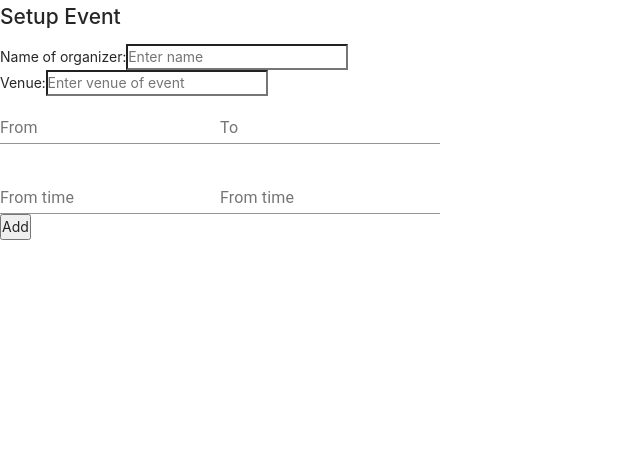
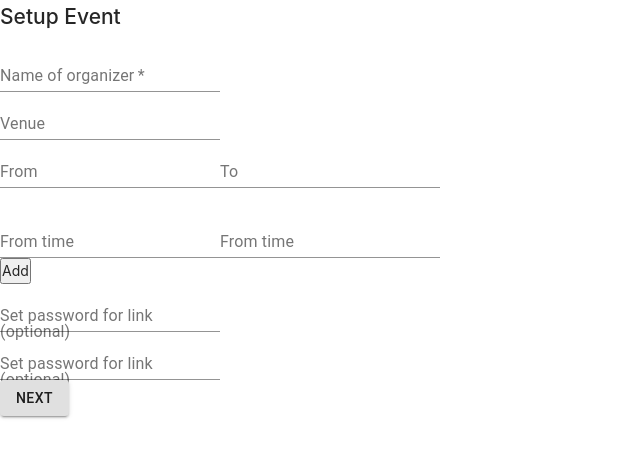
Before and after one commit to Andrew781123/scheduling-quick, a React (Create React App) app in the folder frontend/: page / in a window 1280 px wide. Shown: the top 458 px of the page, without its empty margins (0-640 px from the left). Built offline with nearby package versions, Linux system fonts and the light colour scheme.

Commit message:
finish setup form v1

```diff
--- a/frontend/src/components/shared/UserInput.tsx
+++ /dev/null
@@ -1,29 +0,0 @@
-import React, { useState } from "react";
-
-interface UserInputProps {
-  label: string;
-  placeholder?: string;
-}
-
-export const UserInput: React.FC<UserInputProps> = props => {
-  const { label, placeholder } = props;
-
-  const [input, setInput] = useState("");
-
-  const handleUserInput = (e: React.ChangeEvent<HTMLInputElement>) => {
-    setInput(e.target.value);
-  };
-
-  return (
-    <div>
-      <label htmlFor='textInput'>{label + ":"}</label>
-      <input
-        type='text'
-        name='textInput'
-        value={input}
-        placeholder={placeholder}
-        onChange={handleUserInput}
-      />
-    </div>
-  );
-};
--- a/frontend/src/pages/setup-form/SetupForm.tsx
+++ b/frontend/src/pages/setup-form/SetupForm.tsx
@@ -1,20 +1,21 @@
 import React, { useReducer } from "react";
 import { Header } from "../../components/shared/Header";
 import { DateAndTimeInput } from "../../components/shared/time-picker/DateAndTimeInput";
-import { UserInput } from "../../components/shared/UserInput";
 import setupInfoReducer from "./setupInfoReducer";
-import moment, { Moment } from "moment";
+import { Moment } from "moment";
 import {
   dateRangeState,
   periodState,
   setupInfo,
   timeRangeState
 } from "./types";
+import { Button, TextField } from "@material-ui/core";
 
 interface SetupFormProps {}
 
 const initialSetupInfo: setupInfo = {
   organizerName: "",
+  venue: "",
   periods: [
     {
       dateRange: {
@@ -26,13 +27,21 @@ const initialSetupInfo: setupInfo = {
         toTime: null
       }
     }
-  ]
+  ],
+  linkPassword: "",
+  authPassword: ""
 };
 
 export const SetupForm: React.FC<SetupFormProps> = props => {
   const [setupInfo, dispatch] = useReducer(setupInfoReducer, initialSetupInfo);
 
-  const { periods } = setupInfo;
+  const {
+    periods,
+    organizerName,
+    venue,
+    linkPassword,
+    authPassword
+  } = setupInfo;
 
   const selectPeriod = (
     periodField: keyof periodState,
@@ -49,11 +58,36 @@ export const SetupForm: React.FC<SetupFormProps> = props => {
     });
   };
 
+  const hanleTextInput = (e: React.ChangeEvent<HTMLInputElement>) => {
+    const {
+      target: { name: textField, value: text }
+    } = e;
+    dispatch({ type: "TEXT_INPUT", textField, text });
+  };
+
   return (
     <div>
       <Header title='Setup Event' />
-      <UserInput label='Name of organizer' placeholder='Enter name' />
-      <UserInput label='Venue' placeholder='Enter venue of event' />
+
+      <div>
+        <TextField
+          value={organizerName}
+          name='organizerName'
+          onChange={hanleTextInput}
+          label='Name of organizer'
+          placeholder='Enter name'
+          required={true}
+        />
+      </div>
+      <div>
+        <TextField
+          value={venue}
+          name='venue'
+          onChange={hanleTextInput}
+          label='Venue'
+          placeholder='Enter venue of event'
+        />
+      </div>
       {periods.map((period, i) => {
         return (
           <DateAndTimeInput
@@ -67,6 +101,27 @@ export const SetupForm: React.FC<SetupFormProps> = props => {
       <button onClick={() => dispatch({ type: "ADD_DATE_AND_TIME_COMPONENT" })}>
         Add
       </button>
+
+      <div>
+        <div>
+          <TextField
+            value={linkPassword}
+            name='linkPassword'
+            onChange={hanleTextInput}
+            label='Set password for link (optional)'
+          />
+        </div>
+        <div>
+          <TextField
+            value={authPassword}
+            name='authPassword'
+            onChange={hanleTextInput}
+            label='Set password for link (optional)'
+          />
+        </div>
+      </div>
+
+      <Button variant='contained'>Next</Button>
     </div>
   );
 };
--- a/frontend/src/pages/setup-form/setupInfoReducer.tsx
+++ b/frontend/src/pages/setup-form/setupInfoReducer.tsx
@@ -1,5 +1,4 @@
-import { dateRange, timeRange } from "../../shared/types";
-import moment, { Moment } from "moment";
+import { Moment } from "moment";
 import {
   dateRangeState,
   periodState,
@@ -16,8 +15,11 @@ type setupInfoActions =
       index: number;
     }
   | { type: "ADD_DATE_AND_TIME_COMPONENT" }
-  | { type: "TIME_SELECT"; timeField: string; time: Moment; index: number };
-
+  | {
+      type: "TEXT_INPUT";
+      textField: string;
+      text: string;
+    };
 const setupInfoReducer = (state: setupInfo, action: setupInfoActions) => {
   switch (action.type) {
     case "FROM_DATE_SELECT": {
@@ -53,6 +55,13 @@ const setupInfoReducer = (state: setupInfo, action: setupInfoActions) => {
       };
     }
 
+    case "TEXT_INPUT": {
+      return {
+        ...state,
+        [action.textField]: action.text
+      };
+    }
+
     default:
       return state;
   }
```
Also changed, not shown: frontend/src/pages/setup-form/types.ts (+9 -1 lines).
